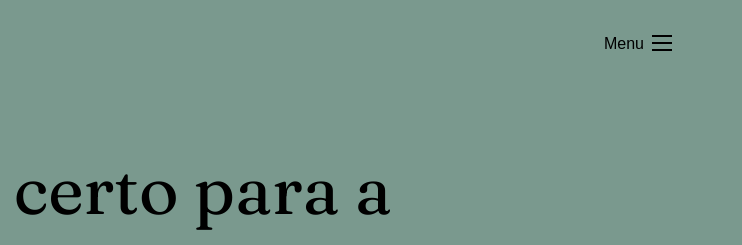
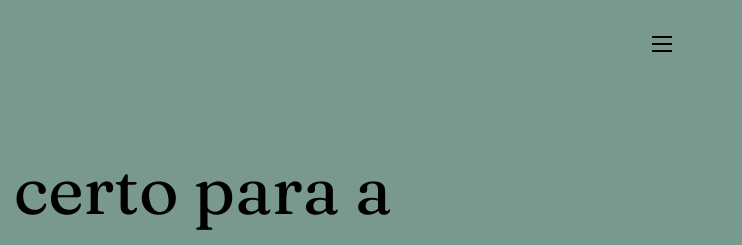
Before and after one commit to rafa-el88/pal.co-lp, a plain HTML site: page index.html in a window 1280 px wide. Shown: the top 245 px of the page, 410-1152 px from the left. Drawn offline with nearby package versions, Linux system fonts and the light colour scheme.

Commit message:
remove description name button

```diff
--- a/index.html
+++ b/index.html
@@ -20,7 +20,7 @@
     <header class="header">
       <div class="logo"><img class="logo-palco" src="img/logopalco.svg" /></div>
       <nav id="nav">
-        <button aria-label="Abrir Menu" id="btn-mobile" aria-haspopup="true" aria-controls="menu" aria-expanded="false">Menu
+        <button aria-label="Abrir Menu" id="btn-mobile" aria-haspopup="true" aria-controls="menu" aria-expanded="false">
           <span id="hamburger"></span>
         </button>
         <ul id="menu" role="menu">
@@ -331,7 +331,7 @@
     <header class="header-2">
       <div class="logo"><img class="logo-palco" src="img/logopalco-3.svg" /></div>
       <nav id="nav">
-        <button aria-label="Abrir Menu" id="btn-mobile" aria-haspopup="true" aria-controls="menu" aria-expanded="false">Menu
+        <button aria-label="Abrir Menu" id="btn-mobile" aria-haspopup="true" aria-controls="menu" aria-expanded="false">
           <span id="hamburger"></span>
         </button>
         <ul id="menu" role="menu">
```
